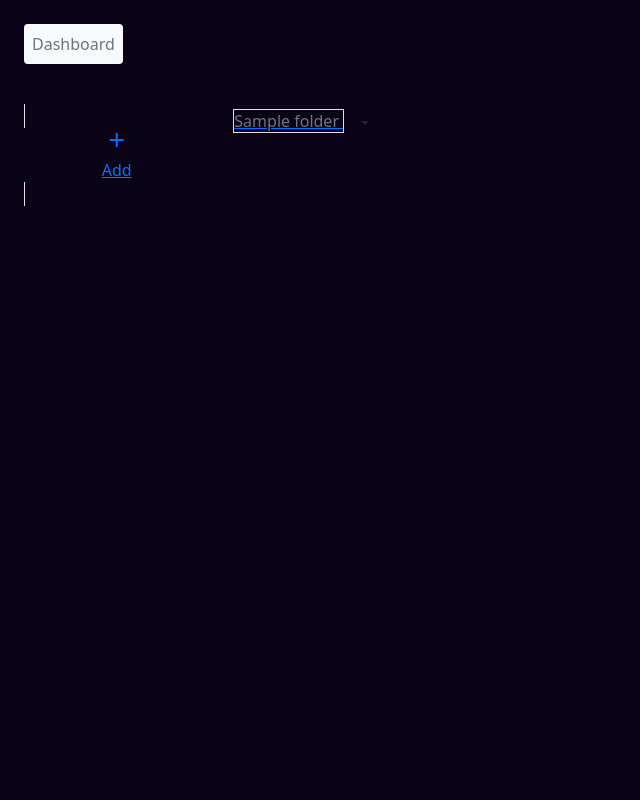
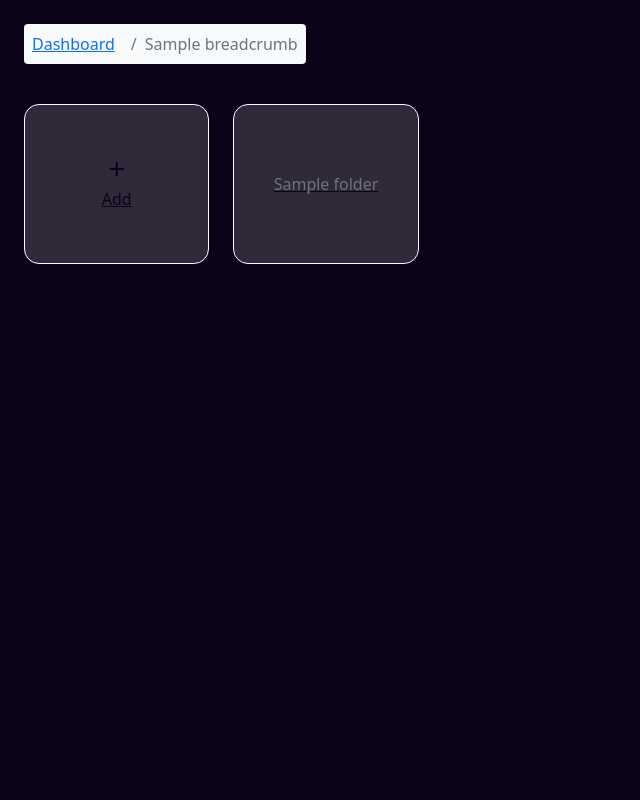
Before and after one commit to LucasSantus/django-folders, a Django app: template templates/home/index.html in a window 1280 px wide. Shown: the whole page, without its empty margins (0-640 px from the left). Run offline with Django 3.2, Linux system fonts and the light colour scheme; the template is opened without the code that fills it: most values are stand-ins (such as "Sample title", 1, 10 or a date in 2020); some libraries are stand-ins or nearby versions.

Commit message:
:pushpin: change templates/home/index.html

```diff
--- a/templates/home/index.html
+++ b/templates/home/index.html
@@ -1,17 +1,24 @@
 {% extends 'base.html' %}
 
 {% load static %}
-
-{% block title %}
-    Folders
-{% endblock %}
 
 {% block breadcrumb %}
     <div class="row">
         <div class="col-12">
             <nav aria-label="breadcrumb">
                 <ol class="breadcrumb">
-                    <li class="breadcrumb-item active bg-light p-2 rounded" aria-current="page">Dashboard</li>
+                    {% if request.path == '/' %}
+                        <li class="breadcrumb-item bg-light p-2 rounded active" aria-current="page">Dashboard</li>
+                    {% else %}
+                        <li class="breadcrumb-item bg-light p-2 rounded-start"><a href="/">Dashboard</a></li>
+                        {% for breadcrumb in breadcrumbs reversed %}
+                            {% if forloop.last %}
+                                <li class="breadcrumb-item active bg-light p-2 rounded-end" aria-current="page">{{breadcrumb.title}}</li>
+                            {% else %}
+                                <li class="breadcrumb-item bg-light p-2"><a href="{% url 'list_sub_folders' breadcrumb.slug %}">{{breadcrumb.title}}</a></li>
+                            {% endif %}
+                        {% endfor %}
+                    {% endif %}
                 </ol>
             </nav>
         </div>
@@ -21,7 +28,13 @@
 {% block content %}
     <div class="row">
         <div class="col-12 col-sm-6 col-md-3 col-lg-2 pt-4">
-            <a href="{% url 'register_folder' %}" class="folder folder-icon border border-1 shadow-sm">
+            <a href="
+                {% if request.path == '/' %}
+                    {% url 'register_folder' %}
+                {% else %}
+                    {% url 'register_sub_folder' folder.slug %}
+                {% endif %}
+            " class="folder-icon d-flex justify-content-center align-items-center cursor-pointer bg__custom__secondary text__custom__primary hover border__custom rounded__custom">
                 <div class="row text-center">
                     <div class="col-12">
                         <span class="material-icons">add</span>
@@ -34,28 +47,21 @@
         </div>
 
         {% for folder in folders %}
-            <!-- <div class="col-12 col-sm-6 col-md-3 col-lg-2 pt-4">
-                <a href="{% url 'list_sub_folders' folder.slug %}" class="folder folder-icon border border-1 shadow-sm">
+            <div class="col-12 col-sm-6 col-md-3 col-lg-2 pt-4 dropend">
+                <a id="folder__{{folder.id}}" class="folder-text d-flex justify-content-center align-items-center cursor-pointer bg__custom__secondary text__custom__primary hover border__custom rounded__custom" role="button" data-bs-toggle="dropdown" aria-expanded="false">
                     <span class="text-muted">{{folder.title}}</span>
                 </a>
-            </div> -->
-
-            <div class="col-12 col-sm-6 col-md-3 col-lg-2 pt-4">
-                <a href="{% url 'list_sub_folders' folder.slug %}" class="folder folder-text border border-1 shadow-sm">
-                    <span class="text-muted">{{folder.title}}</span>
-
-                    <a class="btn dropdown-toggle" href="#" role="button" id="dropdown_menu_{{folder.id}}" data-bs-toggle="dropdown" aria-expanded="false">
-
-                    </a>
-
-
-
-                    <ul class="dropdown-menu" aria-labelledby="dropdown_menu_{{folder.id}}">
-                        <li><a class="dropdown-item" href="#">Action</a></li>
-                        <li><a class="dropdown-item" href="#">Another action</a></li>
-                        <li><a class="dropdown-item" href="#">Something else here</a></li>
-                    </ul>
-                </a>
+                <ul class="dropdown-menu" aria-labelledby="folder__{{folder.id}}">
+                    <li>
+                        <a class="dropdown-item d-flex align-items-center gap-1 text-warning" href="{% url 'list_sub_folders' folder.slug %}"><span class="material-icons">folder_open</span>Open</a>
+                    </li>
+                    <li>
+                        <a class="dropdown-item d-flex align-items-center gap-1 text-info" href="{% url 'change_folder' folder.slug %}"><span class="material-icons">edit_note</span>Edit</a>
+                    </li>
+                    <li>
+                        <a class="dropdown-item d-flex align-items-center gap-1 text-danger" href="{% url 'delete_folder' folder.slug %}"><span class="material-icons">delete</span>Delete</a>
+                    </li>
+                </ul>
             </div>
         {% endfor %}
     </div>
```
